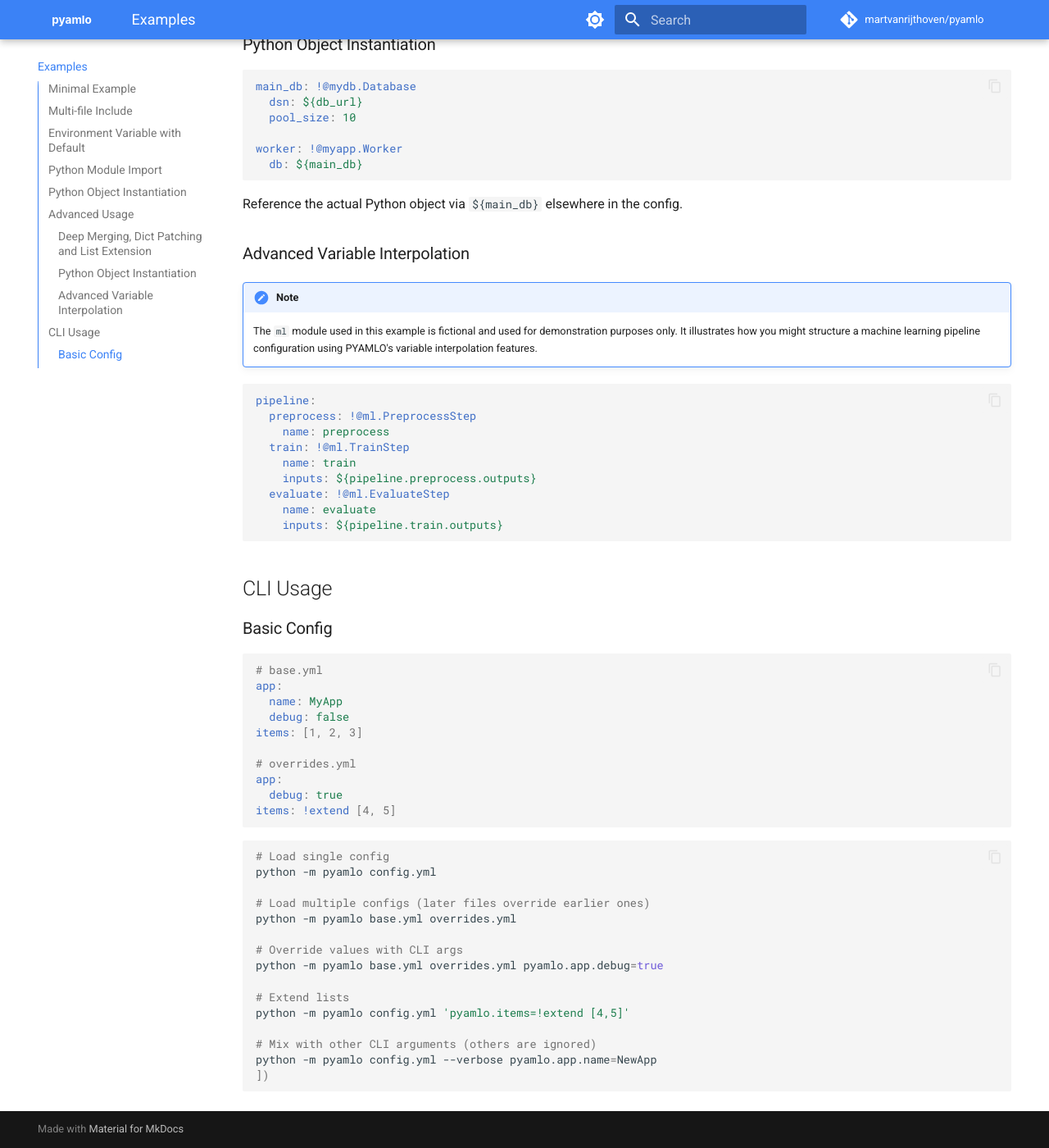
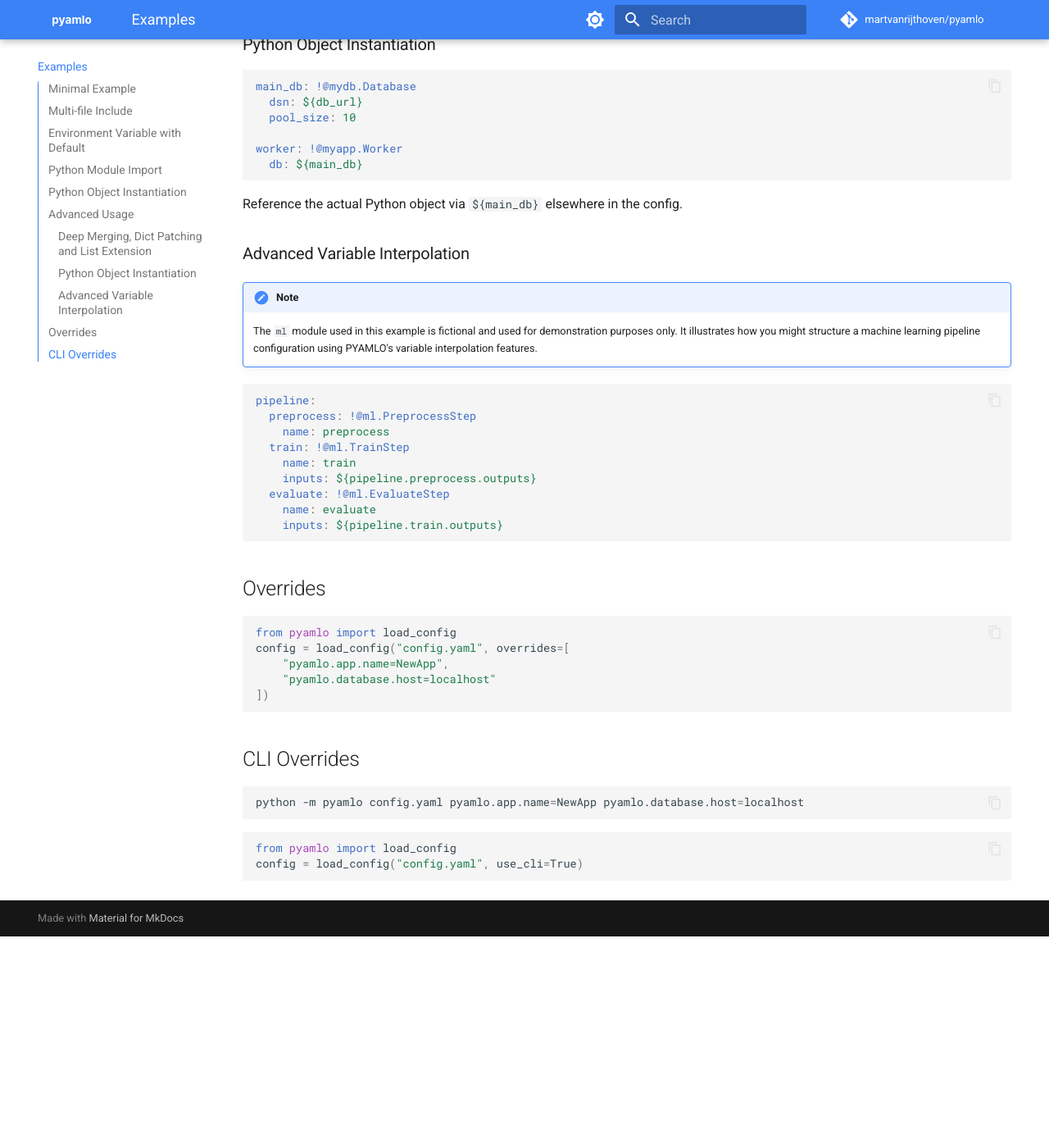
Before and after one commit to martvanrijthoven/pyamlo, an MkDocs documentation site: the page built from docs/examples.md, in a window 1280 px wide and 1400 px high, scrolled down 1597 px. Shown: the whole window at 82% size. Built offline with MkDocs 1.6.1 and Material for MkDocs 9.7.7, drawn with Linux system fonts in a browser that asks for light colours; comment, search, counter and statistics services are not loaded; after the commit the page ends 2739 px from its top, so only the background shows below that.

Commit message:
update docs

`````diff
--- a/docs/examples.md
+++ b/docs/examples.md
@@ -89,36 +89,23 @@ pipeline:
     inputs: ${pipeline.train.outputs}
 ```
 
-## CLI Usage
+## Overrides
 
-### Basic Config
-```yaml
-# base.yml
-app:
-  name: MyApp
-  debug: false
-items: [1, 2, 3]
-
-# overrides.yml
-app:
-  debug: true
-items: !extend [4, 5]
+```python
+from pyamlo import load_config
+config = load_config("config.yaml", overrides=[
+    "pyamlo.app.name=NewApp",
+    "pyamlo.database.host=localhost"
+])
 ```
 
-```bash
-# Load single config
-python -m pyamlo config.yml
+## CLI Overrides
 
-# Load multiple configs (later files override earlier ones)
-python -m pyamlo base.yml overrides.yml
+````bash
+python -m pyamlo config.yaml pyamlo.app.name=NewApp pyamlo.database.host=localhost
+````
 
-# Override values with CLI args
-python -m pyamlo base.yml overrides.yml pyamlo.app.debug=true
-
-# Extend lists
-python -m pyamlo config.yml 'pyamlo.items=!extend [4,5]'
-
-# Mix with other CLI arguments (others are ignored)
-python -m pyamlo config.yml --verbose pyamlo.app.name=NewApp
-])
+```python
+from pyamlo import load_config
+config = load_config("config.yaml", use_cli=True)
 ```
`````
Also changed, not shown: docs/index.md (+0 -19 lines).
